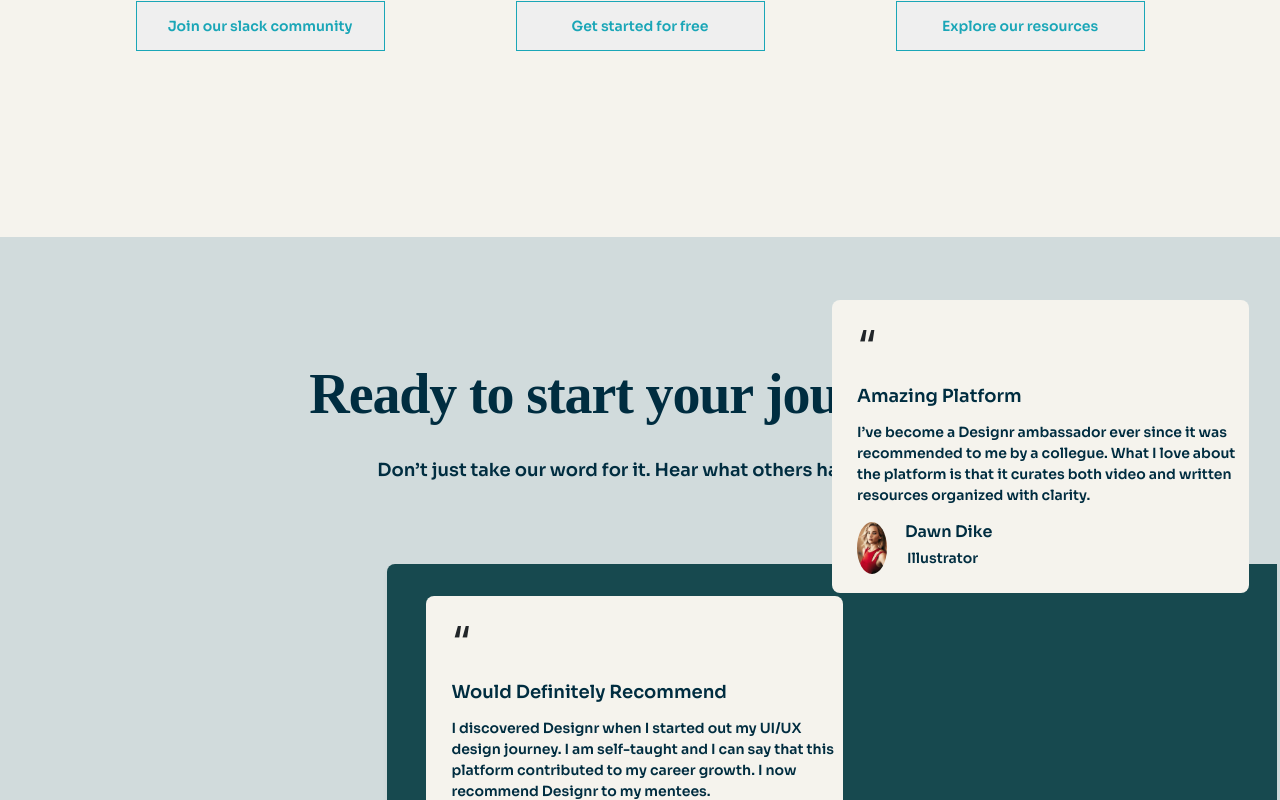
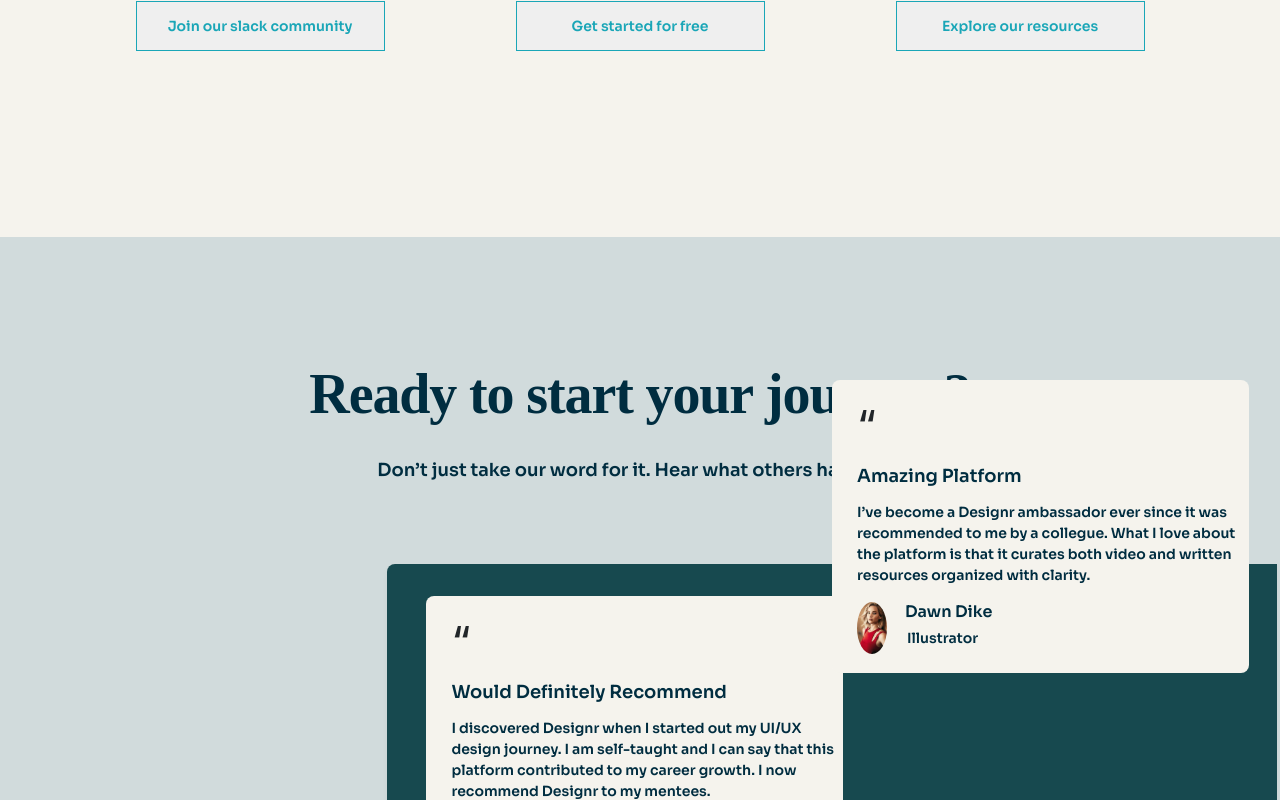
Before and after one commit to Paige-cyber25/Designr, a React (Create React App) app: page / in a window 1280 px wide. Shown: the part 3290-4090 px from the top of the page. Built offline with nearby package versions, Linux system fonts and the light colour scheme; a web font is replaced by a local one.

Commit message:
new commit

```diff
--- a/src/App.css
+++ b/src/App.css
@@ -462,7 +462,7 @@
   background: #F5F3ED;
   margin-left: 65%;
   position: absolute;
-  top: 3590px;
+  top: 3670px;
   /* margin: 32px 24px; */
 }
 
```
